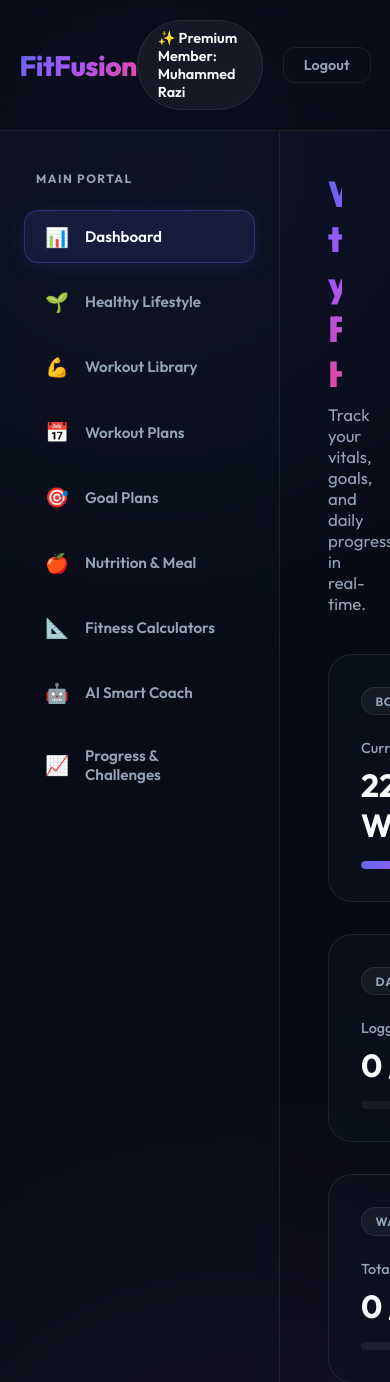
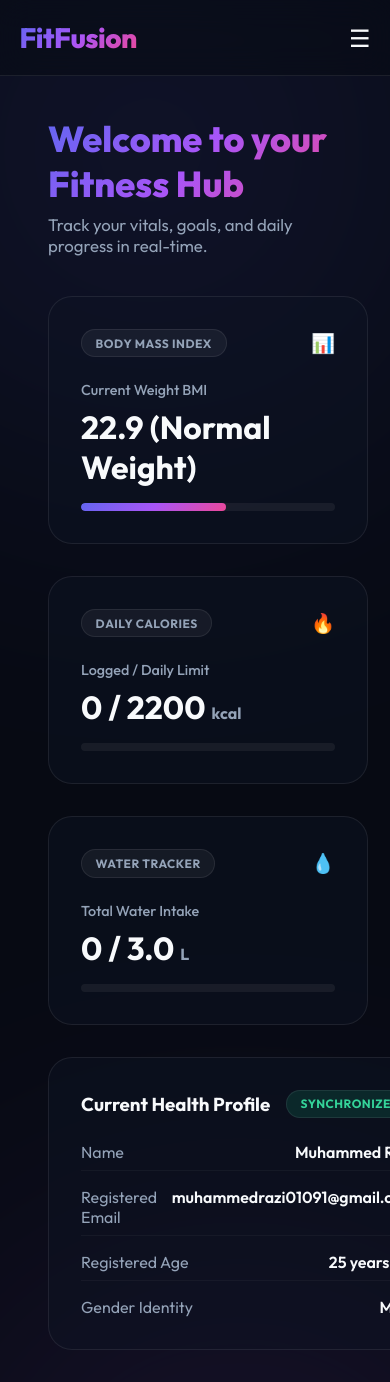
Before and after one commit to RAZI01091/FitFusion, a Django app: page / in a window 390 px wide; the page is wider, and only the part inside the window is pictured. Shown: the top 1382 px of that part. Run offline with Django 5.2, Linux system fonts and the light colour scheme; a user stored in the database is signed in.

Commit message:
new changes

```diff
--- a/fit/templates/fit/home.html
+++ b/fit/templates/fit/home.html
@@ -146,6 +146,41 @@
             flex-direction: column;
             gap: 0.75rem;
             backdrop-filter: blur(12px);
+        }
+        /* Responsive adjustments */
+        @media (max-width: 768px) {
+            .sidebar {
+                position: fixed;
+                left: -280px;
+                top: 0;
+                height: 100vh;
+                z-index: 20;
+                transition: left 0.3s ease;
+            }
+            .sidebar.active {
+                left: 0;
+            }
+            .portal-container {
+                flex-direction: column;
+            }
+            .tab-btn {
+                justify-content: center;
+            }
+            .nav-actions {
+                display: flex;
+                align-items: center;
+                gap: 1rem;
+            }
+            .nav-actions::before {
+                content: '\2630'; /* hamburger icon */
+                font-size: 1.5rem;
+                cursor: pointer;
+                color: var(--text-primary);
+            }
+            .nav-actions .user-badge,
+            .nav-actions .btn-logout {
+                display: none;
+            }
         }
 
         .sidebar-title {
```
Also changed, not shown: accounts/views.py (added, +49 -0 lines).
